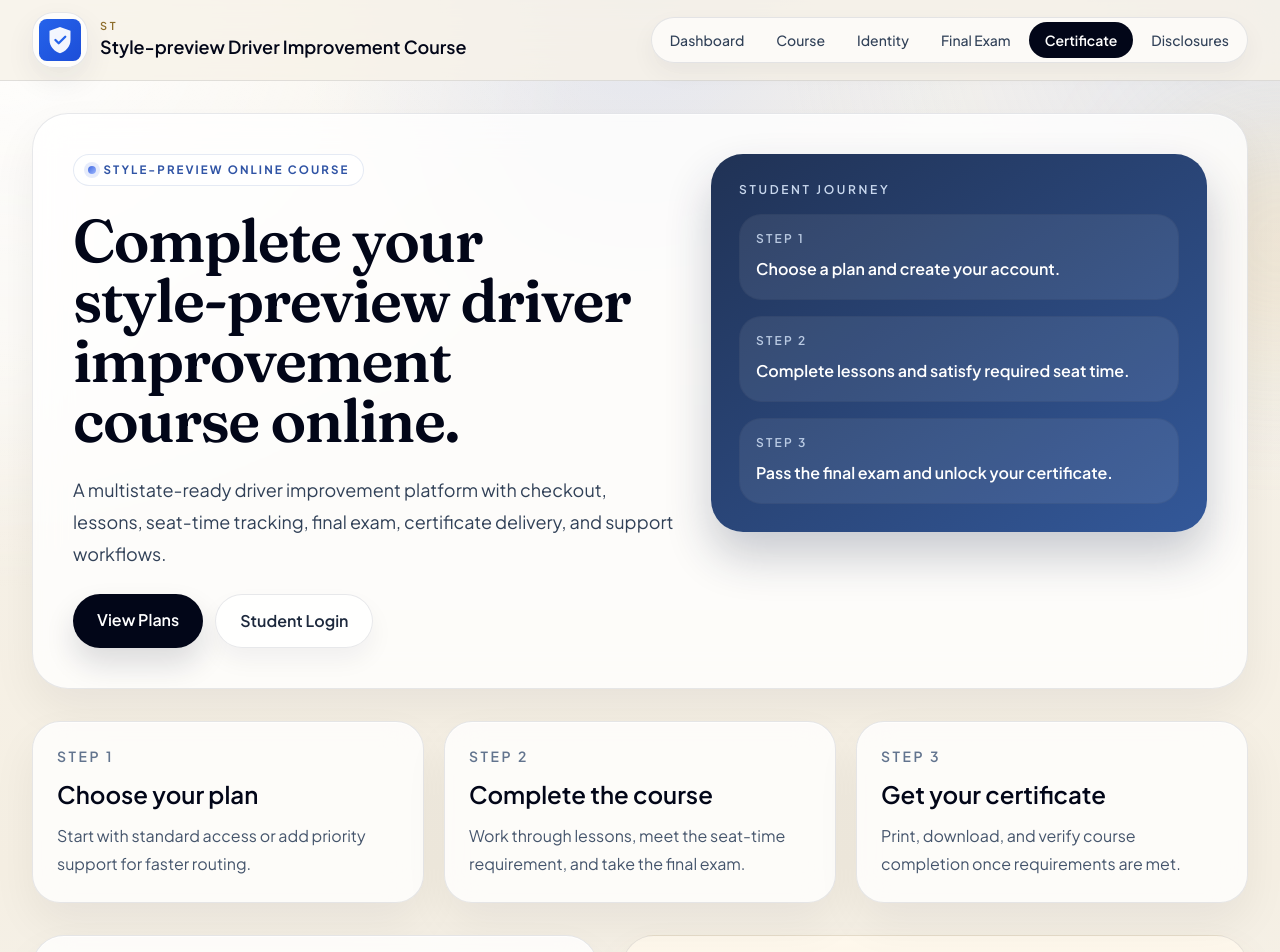
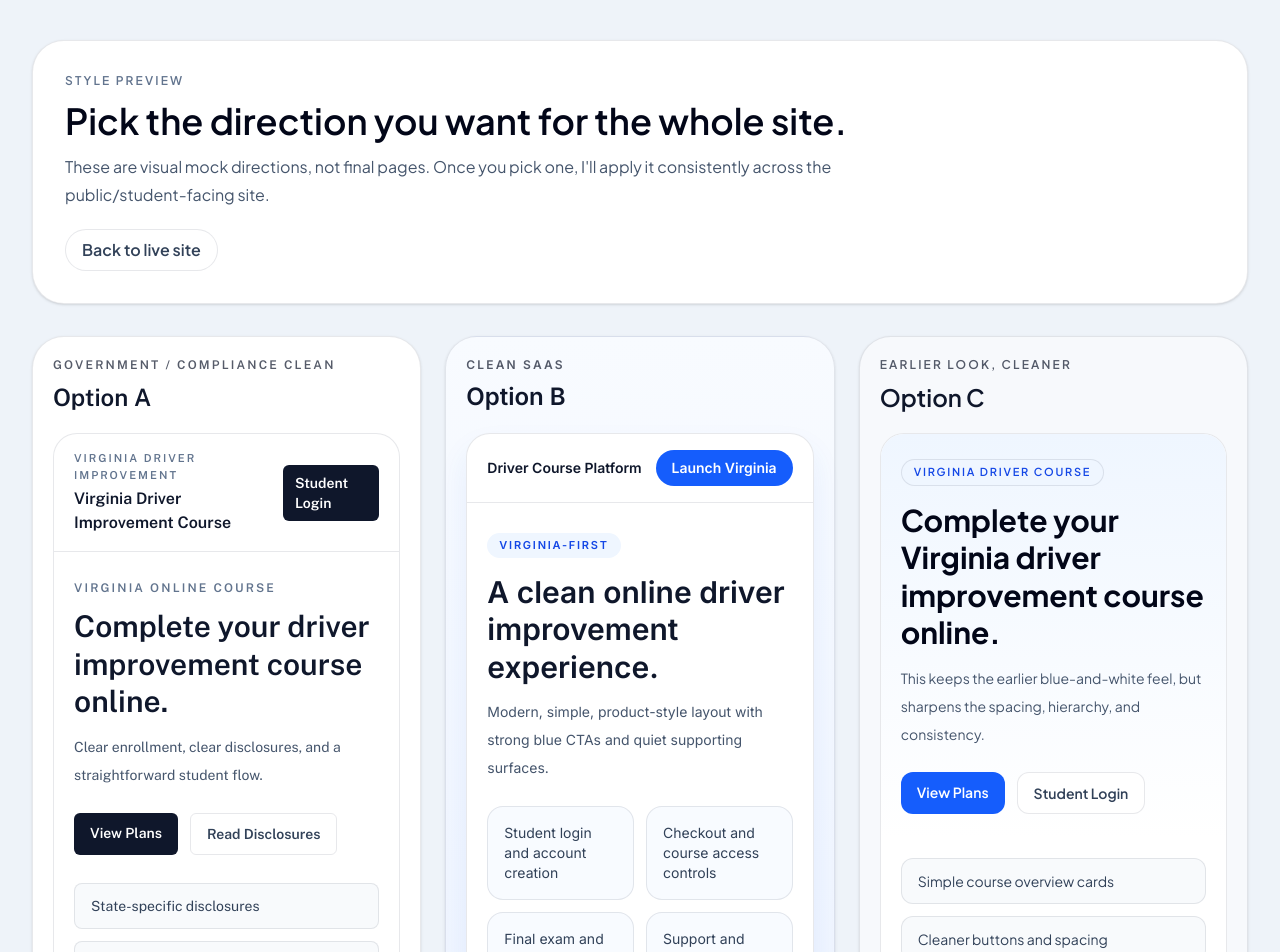
Before and after one commit to ankurfadia-ctrl/driver-course-platform, a Next.js app: page /style-preview in a window 1280 px wide. Shown: the top 952 px of the page. Built offline with nearby package versions, Linux system fonts and the light colour scheme; no server answers.

Commit message:
Add style preview page

```diff
--- /dev/null
+++ b/app/style-preview/page.tsx
@@ -0,0 +1,235 @@
+import type { Metadata } from "next"
+import Link from "next/link"
+import { Inter, Plus_Jakarta_Sans, Public_Sans } from "next/font/google"
+
+const inter = Inter({
+  subsets: ["latin"],
+  variable: "--preview-inter",
+})
+
+const publicSans = Public_Sans({
+  subsets: ["latin"],
+  variable: "--preview-public-sans",
+})
+
+const jakarta = Plus_Jakarta_Sans({
+  subsets: ["latin"],
+  variable: "--preview-jakarta",
+})
+
+export const metadata: Metadata = {
+  title: "Style Preview",
+  description: "Internal style direction previews for Driver Course Platform.",
+  robots: {
+    index: false,
+    follow: false,
+  },
+}
+
+function OptionShell({
+  title,
+  tag,
+  className,
+  children,
+}: {
+  title: string
+  tag: string
+  className: string
+  children: React.ReactNode
+}) {
+  return (
+    <section className={`rounded-[2rem] border p-5 shadow-sm ${className}`}>
+      <div className="mb-5 flex items-center justify-between gap-4">
+        <div>
+          <div className="text-xs font-semibold uppercase tracking-[0.18em] opacity-70">
+            {tag}
+          </div>
+          <h2 className="mt-2 text-2xl font-semibold">{title}</h2>
+        </div>
+      </div>
+      {children}
+    </section>
+  )
+}
+
+export default function StylePreviewPage() {
+  return (
+    <main className="min-h-screen bg-[#eef3f9] px-4 py-10 sm:px-6 lg:px-8">
+      <div className="mx-auto max-w-7xl space-y-8">
+        <div className="rounded-[2rem] border border-slate-200 bg-white p-6 shadow-sm sm:p-8">
+          <div className="text-xs font-semibold uppercase tracking-[0.18em] text-slate-500">
+            Style Preview
+          </div>
+          <h1 className="mt-3 text-4xl font-semibold text-slate-950">
+            Pick the direction you want for the whole site.
+          </h1>
+          <p className="mt-3 max-w-3xl leading-7 text-slate-600">
+            These are visual mock directions, not final pages. Once you pick one,
+            I&apos;ll apply it consistently across the public/student-facing site.
+          </p>
+          <div className="mt-5">
+            <Link
+              href="/virginia"
+              className="inline-flex rounded-full border border-slate-300 bg-white px-4 py-2 font-semibold text-slate-700 hover:bg-slate-50"
+            >
+              Back to live site
+            </Link>
+          </div>
+        </div>
+
+        <div className="grid gap-6 xl:grid-cols-3">
+          <OptionShell
+            title="Option A"
+            tag="Government / Compliance Clean"
+            className={`${publicSans.className} border-slate-200 bg-white text-slate-900`}
+          >
+            <div className="overflow-hidden rounded-[1.5rem] border border-slate-200 bg-white">
+              <div className="flex items-center justify-between border-b border-slate-200 px-5 py-4">
+                <div>
+                  <div className="text-[11px] font-semibold uppercase tracking-[0.18em] text-slate-500">
+                    Virginia Driver Improvement
+                  </div>
+                  <div className="mt-1 text-base font-semibold">
+                    Virginia Driver Improvement Course
+                  </div>
+                </div>
+                <div className="rounded-md bg-slate-900 px-3 py-2 text-sm font-semibold text-white">
+                  Student Login
+                </div>
+              </div>
+
+              <div className="px-5 py-7">
+                <div className="max-w-sm">
+                  <div className="text-xs font-semibold uppercase tracking-[0.18em] text-slate-500">
+                    Virginia Online Course
+                  </div>
+                  <h3 className="mt-3 text-3xl font-semibold leading-tight">
+                    Complete your driver improvement course online.
+                  </h3>
+                  <p className="mt-3 text-sm leading-7 text-slate-600">
+                    Clear enrollment, clear disclosures, and a straightforward student flow.
+                  </p>
+                </div>
+
+                <div className="mt-6 flex gap-3">
+                  <div className="rounded-md bg-slate-900 px-4 py-2.5 text-sm font-semibold text-white">
+                    View Plans
+                  </div>
+                  <div className="rounded-md border border-slate-300 px-4 py-2.5 text-sm font-semibold text-slate-700">
+                    Read Disclosures
+                  </div>
+                </div>
+
+                <div className="mt-7 grid gap-3">
+                  {[
+                    "State-specific disclosures",
+                    "Protected checkout",
+                    "Course, exam, and certificate flow",
+                  ].map((item) => (
+                    <div
+                      key={item}
+                      className="rounded-lg border border-slate-200 bg-slate-50 px-4 py-3 text-sm text-slate-700"
+                    >
+                      {item}
+                    </div>
+                  ))}
+                </div>
+              </div>
+            </div>
+          </OptionShell>
+
+          <OptionShell
+            title="Option B"
+            tag="Clean SaaS"
+            className={`${inter.className} border-[#dbe7ff] bg-[linear-gradient(180deg,#f8fbff_0%,#eef4ff_100%)] text-slate-900`}
+          >
+            <div className="overflow-hidden rounded-[1.5rem] border border-[#dbe7ff] bg-white shadow-[0_16px_30px_rgba(37,99,235,0.08)]">
+              <div className="flex items-center justify-between px-5 py-4">
+                <div className="text-sm font-semibold text-slate-900">
+                  Driver Course Platform
+                </div>
+                <div className="rounded-full bg-blue-600 px-4 py-2 text-sm font-semibold text-white">
+                  Launch Virginia
+                </div>
+              </div>
+
+              <div className="border-t border-[#e5edff] px-5 py-7">
+                <div className="max-w-sm">
+                  <div className="inline-flex rounded-full bg-blue-50 px-3 py-1 text-[11px] font-semibold uppercase tracking-[0.16em] text-blue-700">
+                    Virginia-first
+                  </div>
+                  <h3 className="mt-4 text-3xl font-semibold leading-tight">
+                    A clean online driver improvement experience.
+                  </h3>
+                  <p className="mt-3 text-sm leading-7 text-slate-600">
+                    Modern, simple, product-style layout with strong blue CTAs and quiet supporting surfaces.
+                  </p>
+                </div>
+
+                <div className="mt-6 grid gap-3 sm:grid-cols-2">
+                  {[
+                    "Student login and account creation",
+                    "Checkout and course access controls",
+                    "Final exam and certificate tools",
+                    "Support and verification pages",
+                  ].map((item) => (
+                    <div
+                      key={item}
+                      className="rounded-2xl border border-[#e5edff] bg-[#f8fbff] p-4 text-sm text-slate-700"
+                    >
+                      {item}
+                    </div>
+                  ))}
+                </div>
+              </div>
+            </div>
+          </OptionShell>
+
+          <OptionShell
+            title="Option C"
+            tag="Earlier Look, Cleaner"
+            className={`${jakarta.className} border-slate-200 bg-[#f7f9fc] text-slate-900`}
+          >
+            <div className="overflow-hidden rounded-[1.5rem] border border-slate-200 bg-white">
+              <div className="bg-[linear-gradient(180deg,#eff6ff_0%,#ffffff_100%)] px-5 py-6">
+                <div className="inline-flex rounded-full border border-blue-200 bg-blue-50 px-3 py-1 text-[11px] font-semibold uppercase tracking-[0.16em] text-blue-700">
+                  Virginia Driver Course
+                </div>
+                <h3 className="mt-4 max-w-sm text-3xl font-bold leading-tight text-slate-950">
+                  Complete your Virginia driver improvement course online.
+                </h3>
+                <p className="mt-3 max-w-sm text-sm leading-7 text-slate-600">
+                  This keeps the earlier blue-and-white feel, but sharpens the spacing, hierarchy, and consistency.
+                </p>
+
+                <div className="mt-6 flex gap-3">
+                  <div className="rounded-xl bg-blue-600 px-4 py-2.5 text-sm font-semibold text-white">
+                    View Plans
+                  </div>
+                  <div className="rounded-xl border border-slate-300 bg-white px-4 py-2.5 text-sm font-semibold text-slate-700">
+                    Student Login
+                  </div>
+                </div>
+              </div>
+
+              <div className="grid gap-3 px-5 py-5">
+                {[
+                  "Simple course overview cards",
+                  "Cleaner buttons and spacing",
+                  "Less decorative typography",
+                ].map((item) => (
+                  <div
+                    key={item}
+                    className="rounded-xl border border-slate-200 bg-slate-50 px-4 py-3 text-sm text-slate-700"
+                  >
+                    {item}
+                  </div>
+                ))}
+              </div>
+            </div>
+          </OptionShell>
+        </div>
+      </div>
+    </main>
+  )
+}
```
